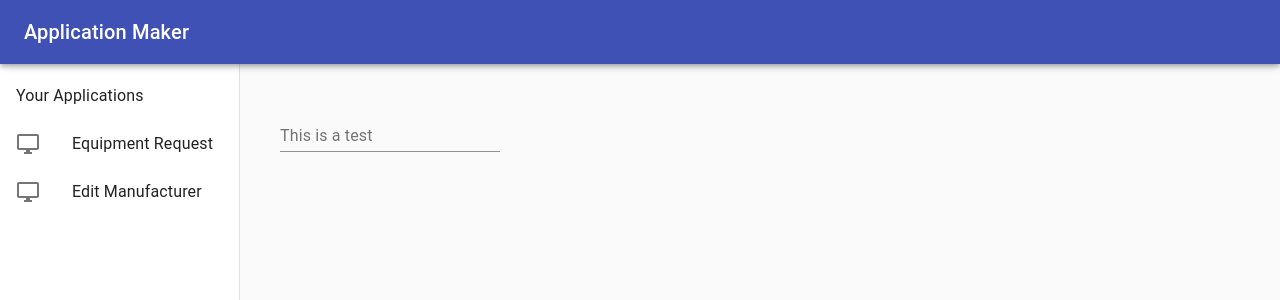
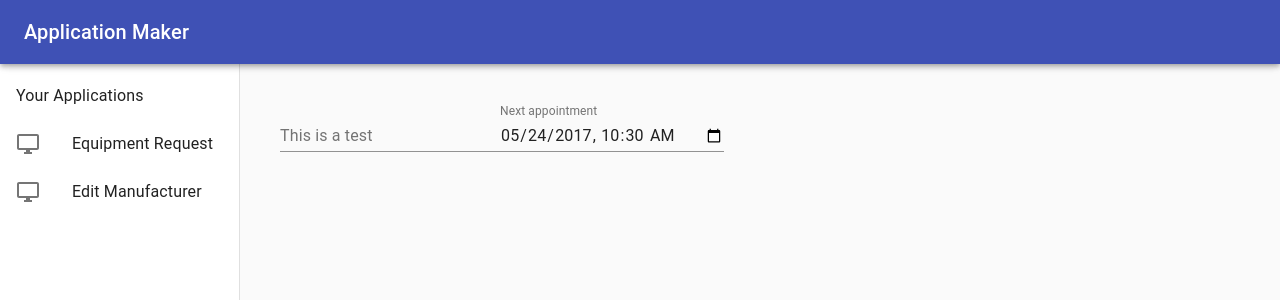
Before and after one commit to chrismendes/test-jsonforms, a React (Create React App) app: page / in a window 1280 px wide. Shown: the top 300 px of the page. Built offline with nearby package versions, Linux system fonts and the light colour scheme.

Commit message:
Added basic DateTime component

```diff
--- a/src/appmaker/components/ClientAppCanvas/ClientAppCanvas.js
+++ b/src/appmaker/components/ClientAppCanvas/ClientAppCanvas.js
@@ -4,7 +4,10 @@ import FieldFactory from '../../factories/FieldFactory';
 const ClientAppCanvas = () => {
 
   return (
-    <FieldFactory type="text" label="This is a test" />
+    <React.Fragment>
+      <FieldFactory type="text" label="This is a test" />
+      <FieldFactory type="datetime" label="This is a test" />
+    </React.Fragment>
   )
 
 }
--- a/src/appmaker/factories/FieldFactory/FieldFactory.js
+++ b/src/appmaker/factories/FieldFactory/FieldFactory.js
@@ -1,5 +1,6 @@
 import React from 'react';
 import TextField from '../../../clientapps/components/TextField';
+import DateTime from '../../../clientapps/components/DateTime';
 
 const FieldFactory = (props) => {
 
@@ -13,6 +14,8 @@ const FieldFactory = (props) => {
     switch(type) {
       case "text":
         return <TextField {...props} />
+      case "datetime":
+        return <DateTime {...props} />
     }
   };
 
--- /dev/null
+++ b/src/clientapps/components/DateTime/DateTime.js
@@ -0,0 +1,20 @@
+import React from 'react';
+import MaterialTextField from '@material-ui/core/TextField';
+
+const DateTime = () => {
+
+  return (
+    <MaterialTextField
+      id="datetime-local"
+      label="Next appointment"
+      type="datetime-local"
+      defaultValue="2017-05-24T10:30"
+      InputLabelProps={{
+        shrink: true,
+      }}
+    />
+  );
+
+}
+
+export default DateTime;
--- /dev/null
+++ b/src/clientapps/components/DateTime/index.js
@@ -0,0 +1,2 @@
+import DateTime from './DateTime';
+export default DateTime;
```
